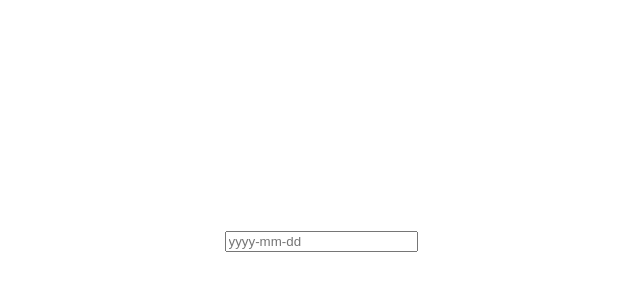
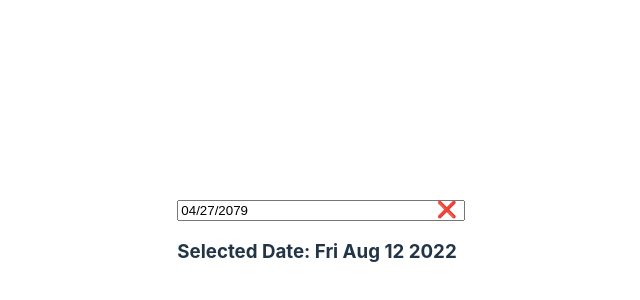
Before and after one commit to niroula-kushal/vue3-nepali-date-picker, a Vue app: page / in a window 1280 px wide. Shown: the part 160-460 px from the top of the page, without its empty margins (323-963 px from the left). Built offline with nearby package versions, Linux system fonts and the light colour scheme.

Commit message:
feat: example usage in app.vue

```diff
--- a/src/App.vue
+++ b/src/App.vue
@@ -1,7 +1,28 @@
 <script setup lang="ts">
+import { ref } from 'vue';
 import VNepaliDatePicker from './components/VNepaliDatePicker.vue';
+const date = ref<Date | null>(new Date());
+const max = ref<Date | null>(new Date());
 </script>
 
 <template>
-  <VNepaliDatePicker/>
+  <VNepaliDatePicker v-model="date" :allow-clear="true" :year-select="true" :month-select="true" :max="max">
+  <template #clear-btn="{onClear}">
+    <span class="clear-btn" @click.prevent="onClear">
+        ❌
+    </span>
+  </template>
+  </VNepaliDatePicker>
+  <h3>
+    Selected Date: {{date?.toDateString()}}
+  </h3>
 </template>
+
+<style scoped>
+.clear-btn {
+  position: absolute;
+  right: 0;
+  top: 0;
+}
+
+</style>
```
